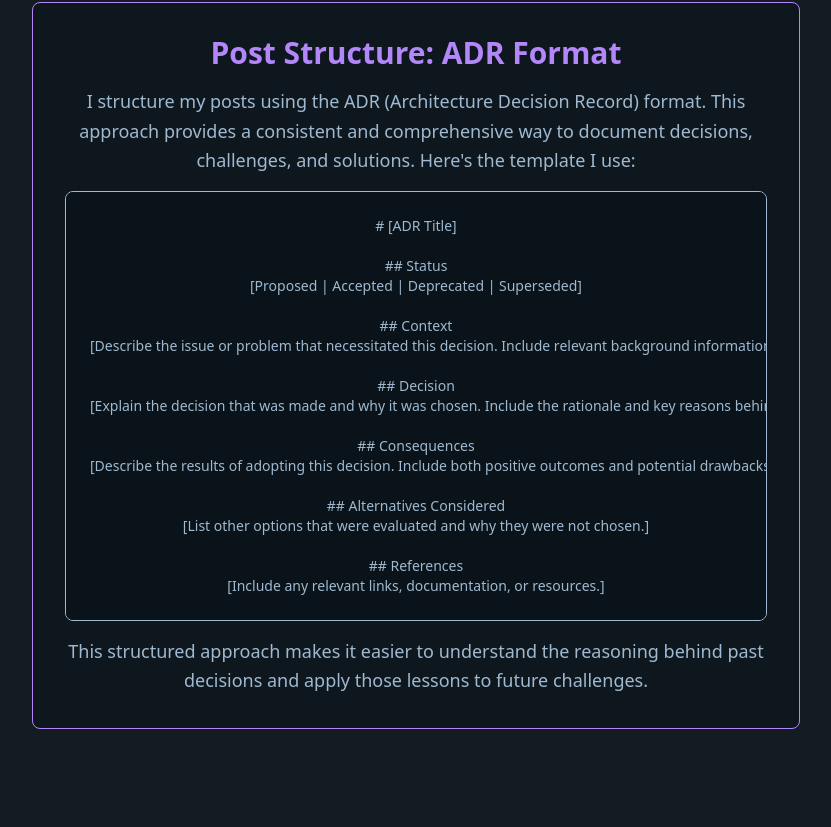
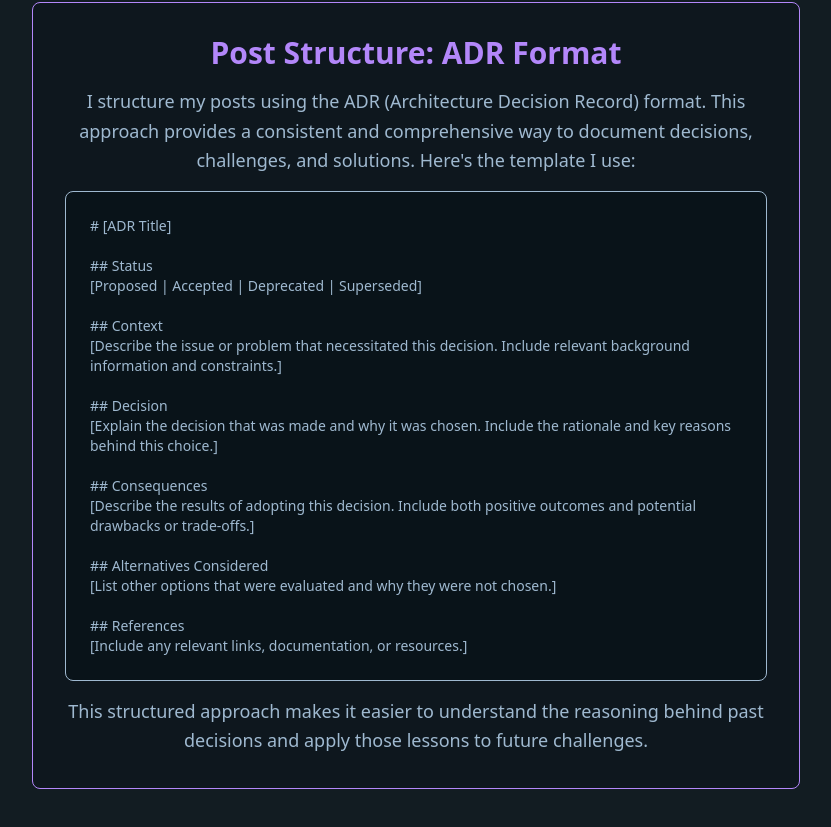
Before and after one commit to Rithonn/learning-blog, a Next.js app: page /purpose in a window 1280 px wide. Shown: the part 1008-1835 px from the top of the page, without its empty margins (280-1111 px from the left). Built offline with nearby package versions, Linux system fonts and the light colour scheme.

Commit message:
CSS Tweaks to pages

```diff
--- a/app/components/sidebar/Sidebar.tsx
+++ b/app/components/sidebar/Sidebar.tsx
@@ -27,7 +27,7 @@ export default function Sidebar() {
           onClick={() => setIsOpen(!isOpen)}
           className="p-4 hover:bg-base-300 w-full flex items-center justify-center transition-colors"
         >
-          {isOpen ? <ChevronLeft size={24} /> : <ChevronRight size={24} />}
+          {isOpen ? <ChevronLeft size={36} /> : <ChevronRight size={36} />}
         </button>
 
         {/* Navigation Links */}
@@ -40,8 +40,8 @@ export default function Sidebar() {
                 href={item.href}
                 className="px-4 py-2 rounded hover:bg-base-300 transition-colors flex items-center gap-4"
               >
-                <Icon size={24} className="flex-shrink-0" />
-                {isOpen && <span>{item.name}</span>}
+                <Icon size={32} className="flex-shrink-0" />
+                {isOpen && <span className='text-lg'>{item.name}</span>}
               </Link>
             );
           })}
--- a/app/purpose/page.tsx
+++ b/app/purpose/page.tsx
@@ -40,7 +40,7 @@ export default function Purpose() {
           </p>
 
           <div className="bg-base-300 p-6 rounded-lg mb-4 overflow-x-auto border border-base-content border-opacity-10">
-            <pre className="text-sm font-mono">
+            <pre className="text-sm font-mono text-left whitespace-pre-wrap">
 {`# [ADR Title]
 
 ## Status
```
